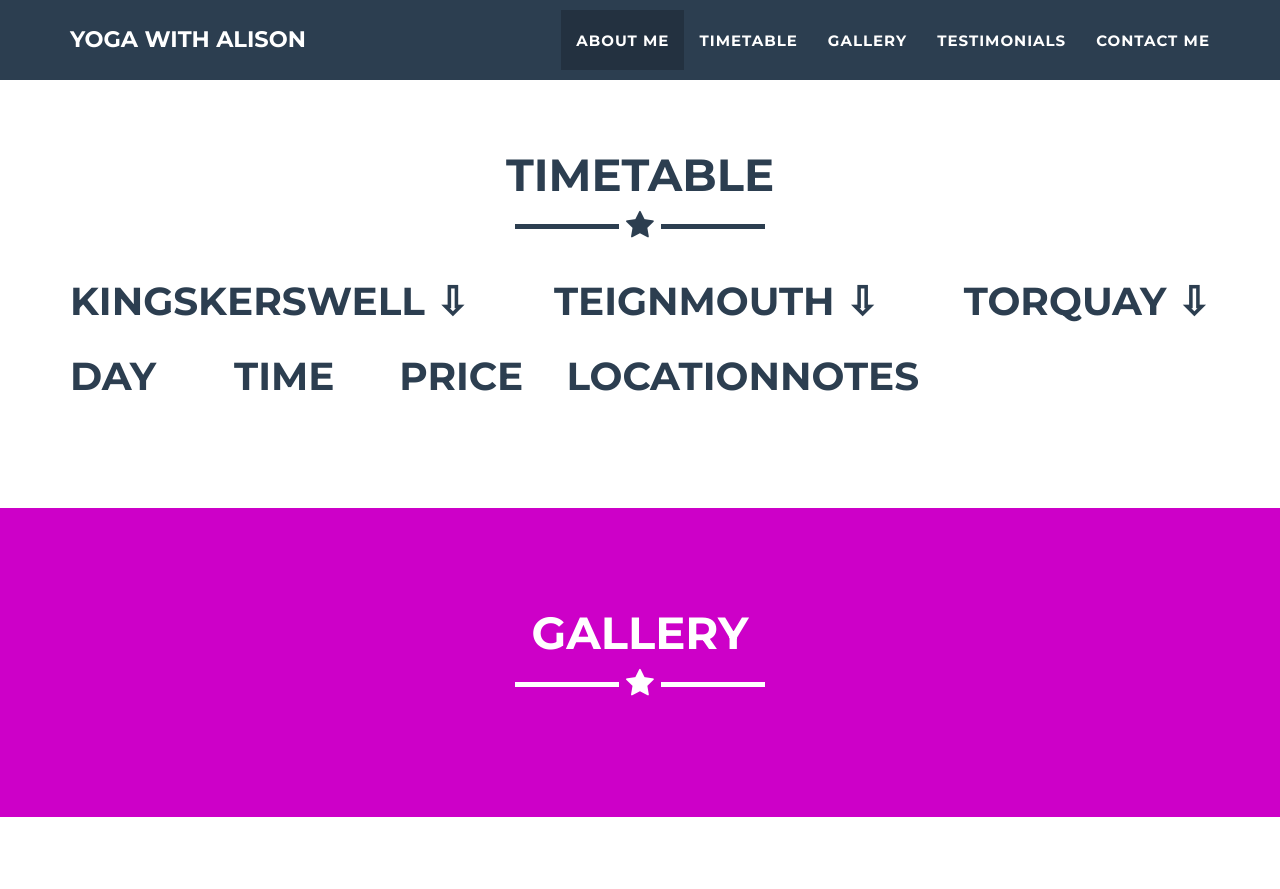
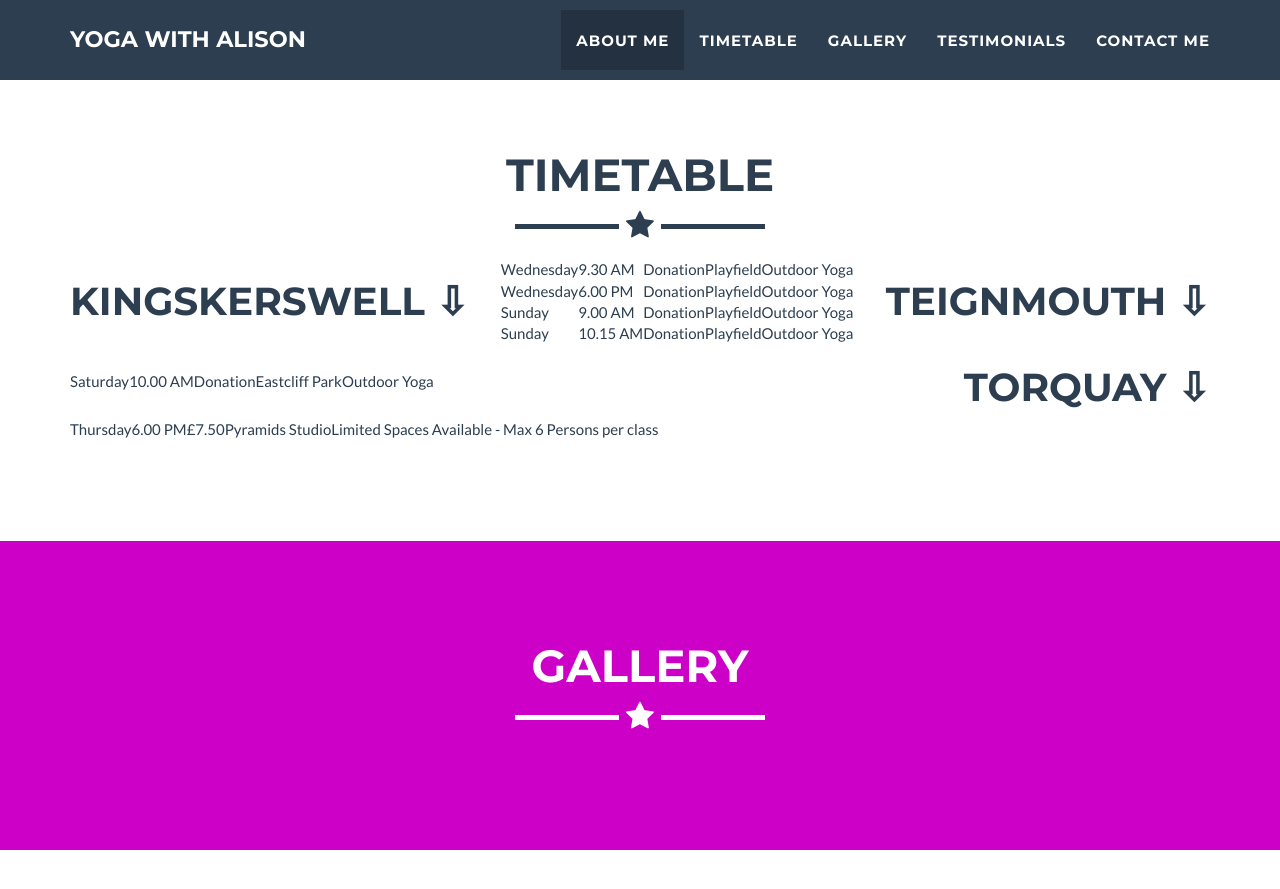
Before and after one commit to YogaWithAlison/yogawithalison.github.io, a Jekyll site: the page built from _posts/2014-07-18-project-1.markdown, in a window 1280 px wide and 900 px high, scrolled down 2230 px. Shown: the top 889 px of the window. Built offline with Jekyll 4.4.1, drawn with Linux system fonts in a browser that asks for light colours.

Commit message:
timetable

```diff
--- a/_includes/timetable.html
+++ b/_includes/timetable.html
@@ -9,59 +9,52 @@
                 </div>
             </div>
             <div class="portfolio-flex-row">
-             <TABLE style="width:100%;text-align:center">
+                  <H1>Kingskerswell &#x21E9</H1>
+                  <TABLE id="kingskerswell">
                         <TR>
-                        <TH style="width:15%"><H1>Day</H1></TH>
-                        <TH style="width:15%"><H1>Time</H1></TH>
-                        <TH style="width:15%"><H1>Price</H1></TH>
-                        <TH style="width:15%"><H1>Location</H1></TH>
-                        <TH style="width:40%"><H1>Notes</H1></TH>
-                    </TR>
-
-                    <TR id="kingskerswell"><H1>Kingskerswell &#x21E9</H1></TR>
-
-                    <TR class="kingskerswell">
                               <TD>Wednesday</TD>
                               <TD>9.30 AM</TD>
                               <TD>Donation</TD>
                               <TD>Playfield</TD>
                               <TD>Outdoor Yoga</TD>
                         </TR>
-                    <TR class="kingskerswell">
+                        <TR>
                               <TD>Wednesday</TD>
                               <TD>6.00 PM</TD>
                               <TD>Donation</TD>
                               <TD>Playfield</TD>
                               <TD>Outdoor Yoga</TD>
                         </TR>
-                    <TR class="kingskerswell">
+                        <TR>
                               <TD>Sunday</TD>
                               <TD>9.00 AM</TD>
                               <TD>Donation</TD>
                               <TD>Playfield</TD>
                               <TD>Outdoor Yoga</TD>
                         </TR>
-                    <TR class="kingskerswell">
+                        <TR>
                               <TD>Sunday</TD>
                               <TD>10.15 AM</TD>
                               <TD>Donation</TD>
                               <TD>Playfield</TD>
                               <TD>Outdoor Yoga</TD>
                         </TR>
+                  </TABLE>
 
-                    <TR id="teignmouth"><H1>Teignmouth &#x21E9</H1></TR>
-
-                    <TR class="teignmouth">
+                  <H1>Teignmouth &#x21E9</H1>
+                  <TABLE id="teignmouth">
+                        <TR>
                               <TD>Saturday</TD>
                               <TD>10.00 AM</TD>
                               <TD>Donation</TD>
                               <TD>Eastcliff Park</TD>
                               <TD>Outdoor Yoga</TD>
                         </TR>
+                  </TABLE>
 
-                    <TR id="torquay"><H1>Torquay &#x21E9</H1></TR>
-
-                    <TR class="torquay">
+                  <H1>Torquay &#x21E9</H1>
+                  <TABLE id="torquay">
+                        <TR>
                               <TD>Thursday</TD>
                               <TD>6.00 PM</TD>
                               <TD>£7.50</TD>
```
Lines whose indentation alone changed are shown as unchanged.
